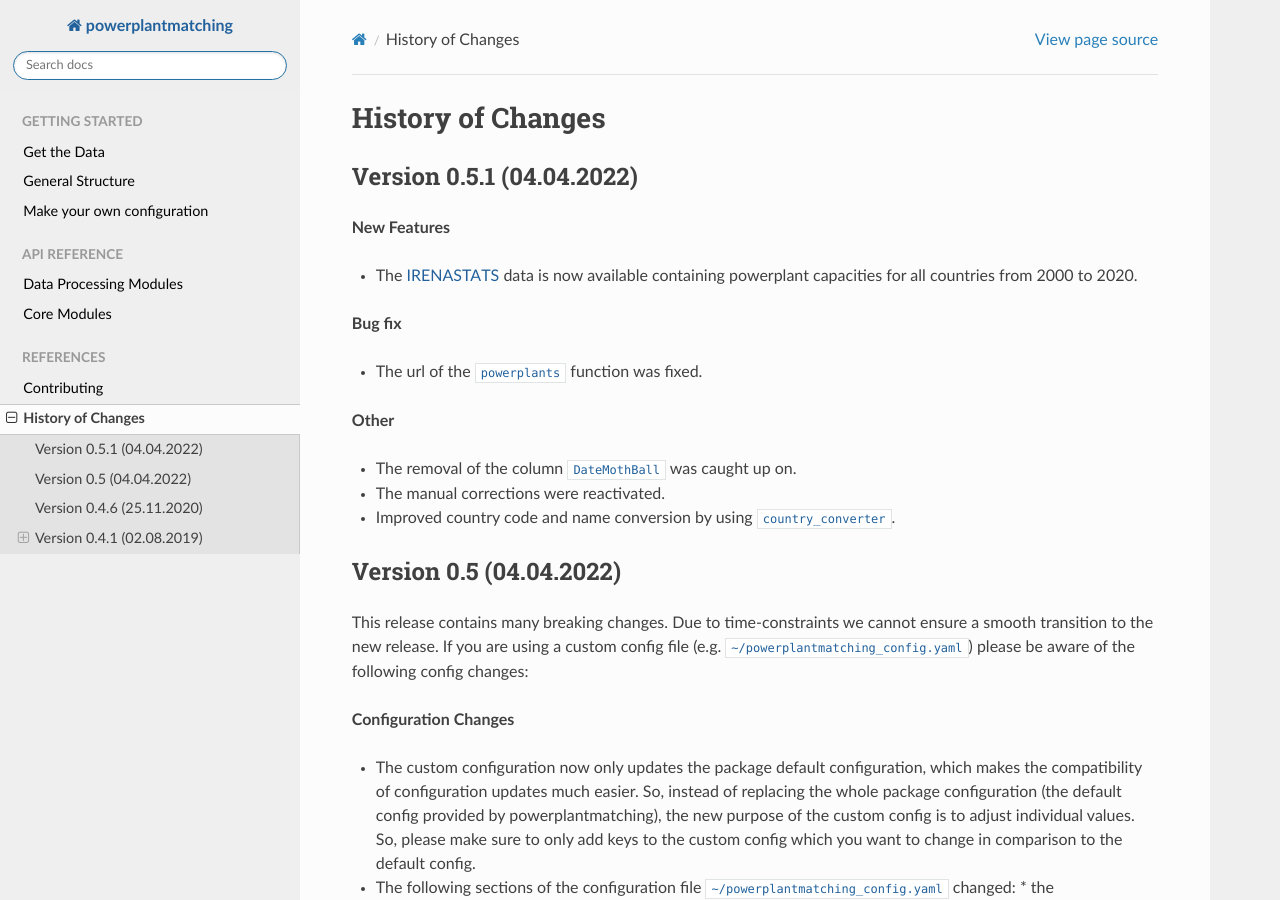
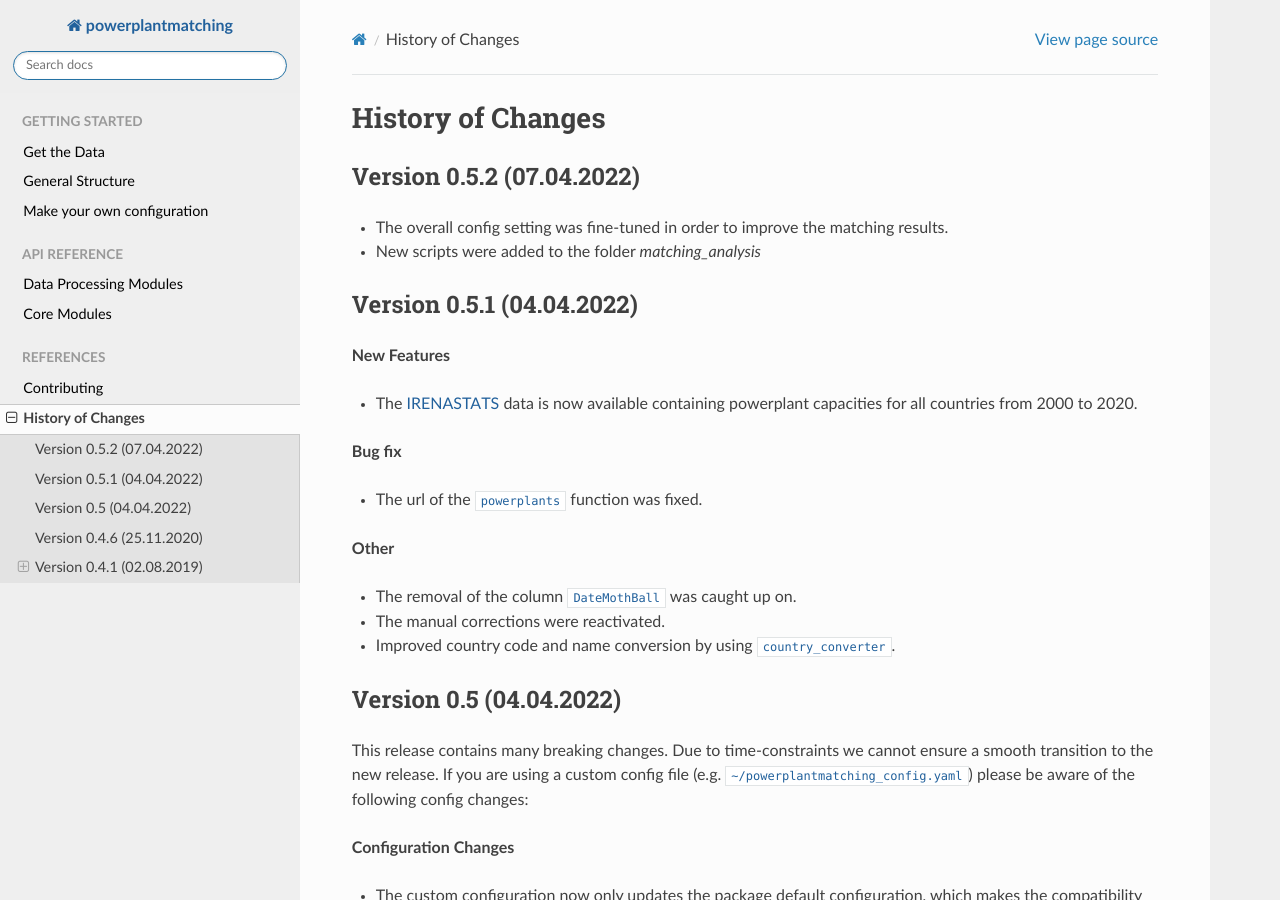
Before and after one commit to PyPSA/powerplantmatching, a Sphinx documentation site: the page built from doc/release-notes.rst, in a window 1280 px wide and 900 px high. Built offline with Sphinx 7.4.7 and the Read the Docs theme 2.0.0, drawn with Linux system fonts in a browser that asks for light colours; pages that are not in the unit, such as notebooks, are missing from menus.

Commit message:
update release notes

```diff
--- a/doc/release-notes.rst
+++ b/doc/release-notes.rst
@@ -1,5 +1,12 @@
 History of Changes
 ==================
+
+Version 0.5.2 (07.04.2022)
+-------------------------
+
+* The overall config setting was fine-tuned in order to improve the matching results.
+* New scripts were added to the folder `matching_analysis`
+
 
 Version 0.5.1 (04.04.2022)
 -------------------------
```
